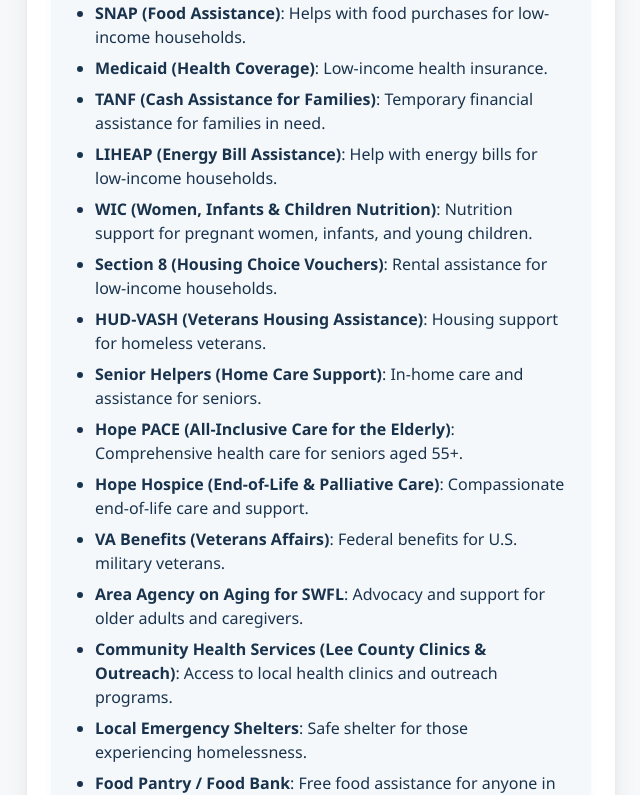
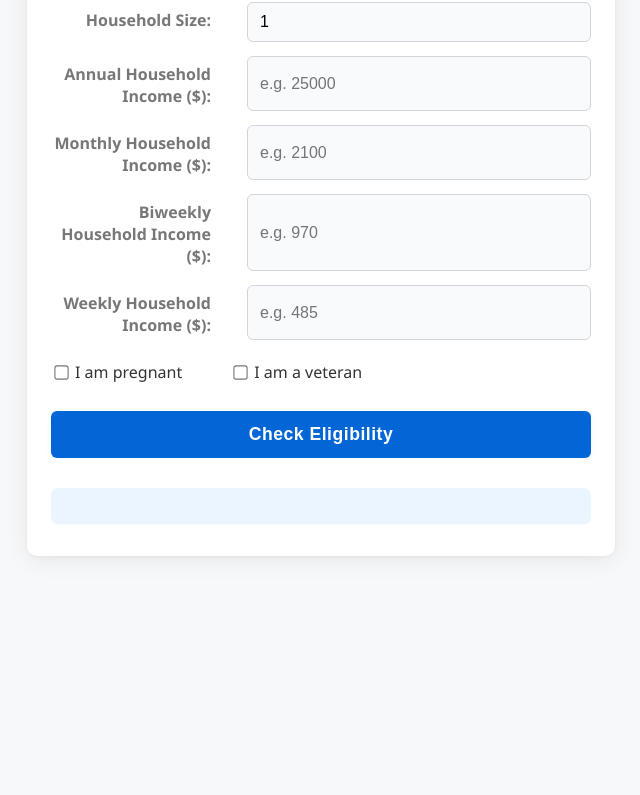
Before and after one commit to Agroabaddon/CHP-Eligibility-Form, a plain HTML site: page index.html in a window 1280 px wide. Shown: the part 359-1154 px from the top of the page, without its empty margins (319-959 px from the left). After the commit the page ends 955 px from the top, so only its background shows below. Drawn offline with Linux system fonts and the light colour scheme.

Commit message:
Update index.html

```diff
--- a/index.html
+++ b/index.html
@@ -12,7 +12,7 @@
   <div class="container">
     <h1>CHP Community Resource Eligibility Screening</h1>
     <a href="resources.html" class="back-link" style="margin-bottom:20px;display:inline-block;">View All Community Resources &rarr;</a>
-    <div id="services-list" class="services-list"></div>
+
     <form id="eligibilityForm" autocomplete="off" onsubmit="event.preventDefault(); checkEligibility();">
       <label for="hc_id">HealthCall ID:</label>
       <input type="text" id="hc_id" name="hc_id" placeholder="e.g. 12345">
```
